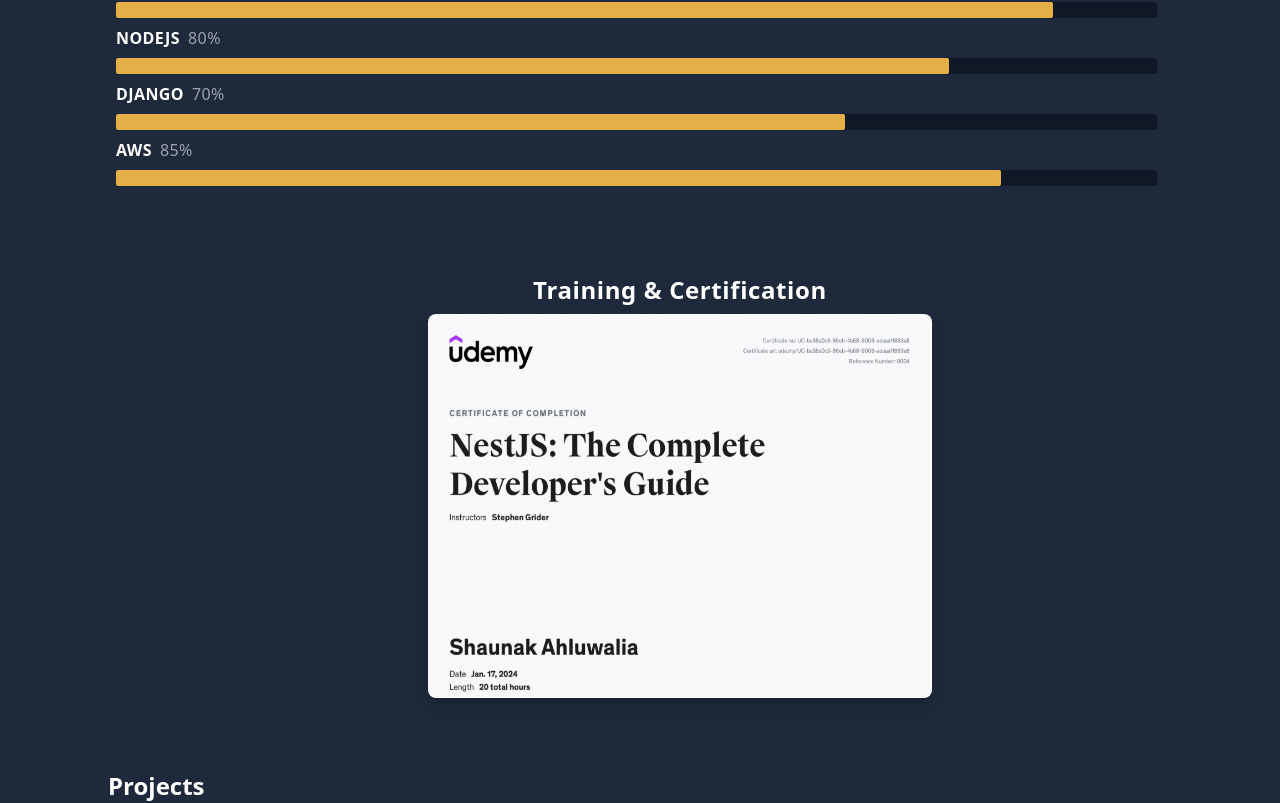
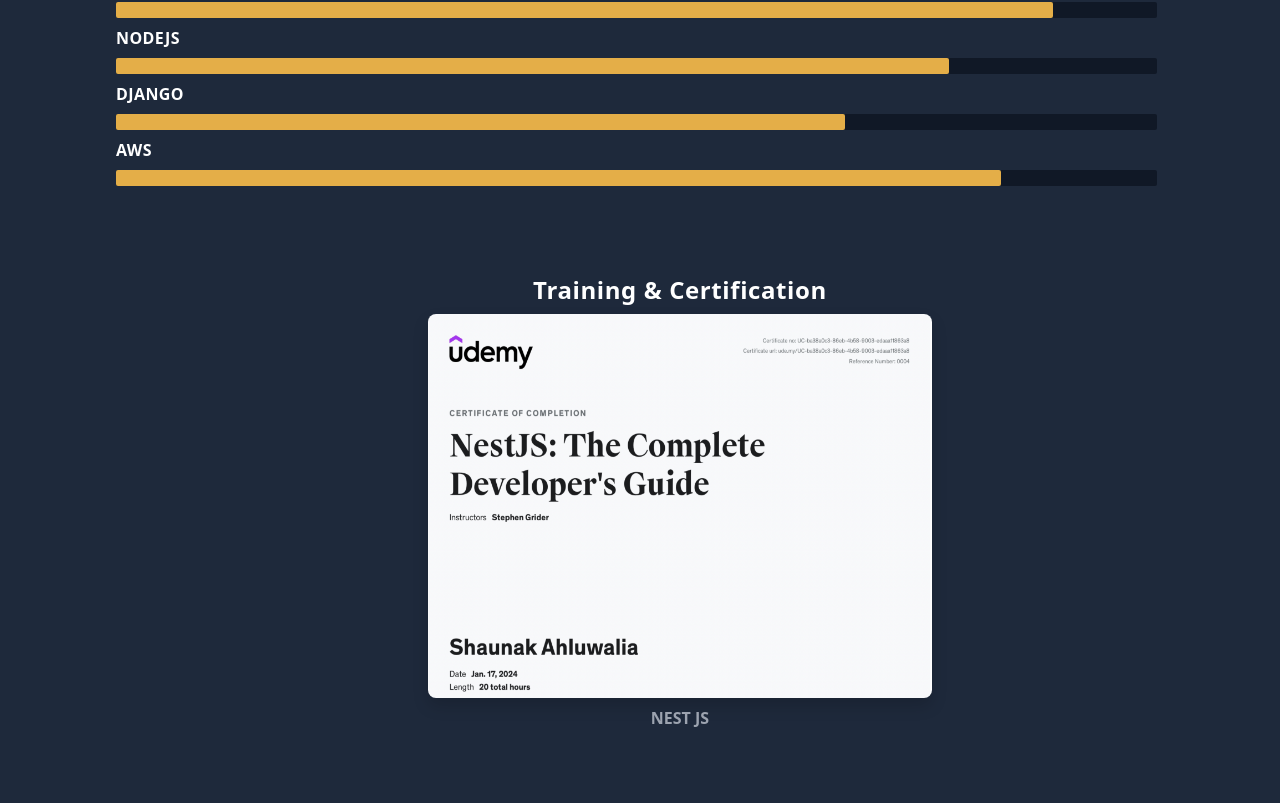
Before and after one commit to Shaunakk09/Portfolio, a React (Create React App) app: page / in a window 1280 px wide. Shown: the part 2157-2960 px from the top of the page. Built offline with nearby package versions, Linux system fonts and the light colour scheme.

Commit message:
training

```diff
--- a/src/components/Pages/Project.jsx
+++ b/src/components/Pages/Project.jsx
@@ -33,7 +33,7 @@
     <div>
         <main id="projects">
             <section className="py-2 sm:ml-20 sm:mb-20">
-            <h5 className={`text-xl sm:text-2xl font-bold tracking-normal ${theme === "darkMode" ? "text-white" : "text-gray-900"} whitespace-nowrap`}>Projects</h5>
+            <h5 className={`text-xl sm:pt-20 sm:text-2xl font-bold tracking-normal ${theme === "darkMode" ? "text-white" : "text-gray-900"} whitespace-nowrap`}>Projects</h5>
             <div className="flex flex-wrap items-center justify-center gap-y-4 sm:gap-y-8 gap-x-8 sm:gap-x-36">
                 <ProjectCard theme={theme} projects={projects}/>
             </div>
--- a/src/components/Pages/Skills.jsx
+++ b/src/components/Pages/Skills.jsx
@@ -30,12 +30,30 @@
     },
   ];
   const images = [
-    require("./icons/certifications/aws.png"),
-    require("./icons/certifications/django.png"),
-    require("./icons/certifications/kafka.png"),
-    require("./icons/certifications/nestJs.png"),
-    require("./icons/certifications/python.png"),
-    require("./icons/certifications/github.png"),
+    {
+        title: "AWS CLOUD PRACTITIONER",
+        imageUrl : require("./icons/certifications/aws.png")
+    },
+    {
+        title: "DJANGO",
+        imageUrl : require("./icons/certifications/django.png")
+    },
+    {
+        title: "KAFKA",
+        imageUrl : require("./icons/certifications/kafka.png")
+    },
+    {
+        title: "NEST JS",
+        imageUrl : require("./icons/certifications/nestJs.png")
+    },
+    {
+        title: "PYTHON",
+        imageUrl : require("./icons/certifications/python.png")
+    },
+    {
+        title: "GITHUB",
+        imageUrl : require("./icons/certifications/github.png")
+    },
   ];
   return (
     <>
--- a/src/components/Pages/Training.jsx
+++ b/src/components/Pages/Training.jsx
@@ -8,7 +8,7 @@
   useEffect(() => {
     images.forEach((image) => {
       const img = new Image();
-      img.src = image;
+      img.src = image.imageUrl;
     });
 
     let timer = null;
@@ -40,15 +40,16 @@
 
   return (
     <div ref={trainingRef}>
-        <div className={`ml-0 mr-0 mb-5 sm:ml-80 sm:mr-80 sm:mb-20 h-56 sm:h-96 max-w-full rounded-lg shadow flex flex-col`}
+        <div className={`ml-0 mr-0 mb-2 sm:ml-80 sm:mr-80 sm:mb-16 h-56 sm:h-96 max-w-full rounded-lg shadow flex flex-col`}
             style={{
                 backgroundSize: '100% 100%',
-                backgroundImage: loaded ? `url(${images[currentImageIndex]})` : 'url(./icons/spinner.gif)',
+                backgroundImage: loaded ? `url(${images[currentImageIndex].imageUrl})` : 'url(./icons/spinner.gif)',
                 backgroundPosition: 'center',
                 backgroundRepeat: 'no-repeat'
             }}>
-            <img src={images[currentImageIndex]} style={{display: 'none'}} onLoad={() => setLoaded(true)} alt="training" />
+            <img src={images[currentImageIndex].imageUrl} style={{display: 'none'}} onLoad={() => setLoaded(true)} alt="training" />
         </div>
-    </div>
+        <div className={`text-xs sm:text-base font-bold tracking-normal text-center ${theme === "darkMode" ? "text-gray-400" : "text-gray-900"} whitespace-nowrap`}>{images[currentImageIndex].title}</div>
+      </div>
   )
 }
--- a/src/components/SkillBar.jsx
+++ b/src/components/SkillBar.jsx
@@ -7,13 +7,13 @@
         {skills.map((skill, index) => (
         <div key={index}>
             <div className={`m-2 sm:m-4 text-xs sm:text-base font-bold tracking-wide ${theme === "darkMode" ? "text-white" : "text-gray-900"} whitespace-nowrap flex`}>
-            <span>{skill.title}</span>
-            <span className={`ml-3 sm:ml-2 font-normal ${theme === "darkMode" ? "text-gray-400" : "text-gray-700"}`}>{skill.percentage}%</span>
+              <span>{skill.title}</span>
+              {/* <span className={`ml-3 sm:ml-2 font-normal ${theme === "darkMode" ? "text-gray-400" : "text-gray-700"}`}>{skill.percentage}%</span> */}
             </div>
             <div className='pl-2'>
-            <div className="bg-[#101826] w-12/12 rounded-sm  sm:w-11/12">
-                <div className="pl-20 rounded-sm pr-5 leading-3 sm:leading-4 bg-[#e4ae48]" style={{ width: `${skill.percentage}%` }}>&nbsp;</div>
-            </div>
+              <div className="bg-[#101826] w-12/12 rounded-sm  sm:w-11/12">
+                  <div className="pl-20 rounded-sm pr-5 leading-3 sm:leading-4 bg-[#e4ae48]" style={{ width: `${skill.percentage}%` }}>&nbsp;</div>
+              </div>
             </div>
         </div>
         ))}
```
